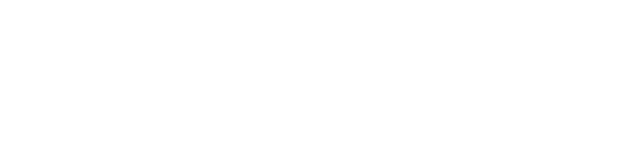
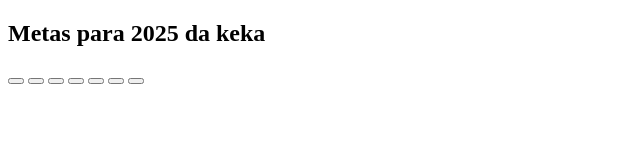
Before and after one commit to kety31/meus-objetivos-do-ano-, a plain HTML site: page index.html in a window 1280 px wide. Shown: the whole page, without its empty margins (0-640 px from the left). Drawn offline with Linux system fonts and the light colour scheme.

Commit message:
inicio das classes

```diff
--- a/index.html
+++ b/index.html
@@ -3,11 +3,26 @@
 <head>
     <meta charset="UTF-8">
     <meta name="viewport" content="width=device-width, initial-scale=1.0">
-    <title>objetivos de 2025 da keka</title>
+    <title>Objetivos para 2025</title>
 </head>
 <body>
-    <section>
+    <section class="conteudo principal">
+<h2 class="título-principal">Metas para 2025 da keka</h2>
+<div class="botoes"
+<button class="botao"></button>
+<button class="botao"></button>
+<button class="botao"></button>
+<button class="botao"></button>
+<button class="botao"></button>
+<button class="botao"></button>
+<button class="botao"></button>
+<button class="botao"></button>
 
-    </section>
+
+
+    </div>
+
+</section>
+
 </body>
 </html>
```
